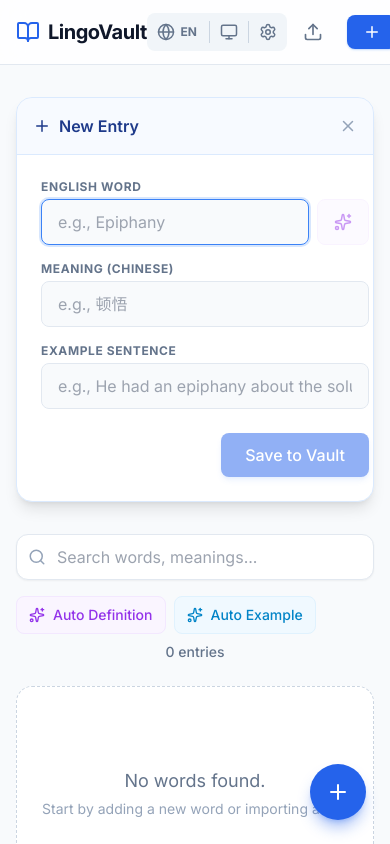
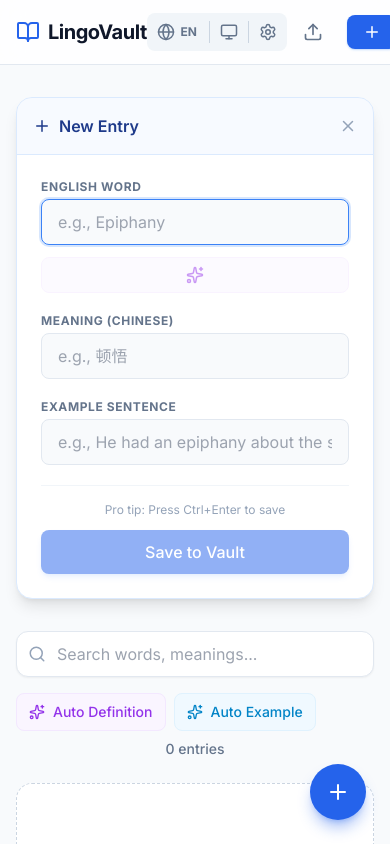
Before and after one commit to Kozmosa/LingoVault, a React (Vite) app: page / in a window 390 px wide. Shown: the top 844 px of the page. Built offline with nearby package versions, Linux system fonts and the light colour scheme.

Commit message:
feat: update App component layout and styles for better responsiveness; add safe area variables in CSS

```diff
--- a/App.tsx
+++ b/App.tsx
@@ -386,10 +386,10 @@
               </h2>
               <button onClick={() => setIsAdding(false)} className="text-slate-400 hover:text-slate-600 dark:hover:text-slate-300"><X size={18} /></button>
             </div>
-            <div className="p-6 grid gap-4 sm:grid-cols-2">
-              <div className="sm:col-span-2 relative">
+            <div className="p-6 grid gap-5 md:grid-cols-2">
+              <div className="md:col-span-2 relative">
                 <label className="block text-xs font-bold text-slate-500 dark:text-slate-400 uppercase tracking-wider mb-1">{t('englishLabel')}</label>
-                <div className="flex gap-2">
+                <div className="flex flex-col gap-3 sm:flex-row sm:items-start sm:gap-2">
                     <input
                     ref={englishInputRef}
                     type="text"
@@ -401,7 +401,7 @@
                     <button
                         onClick={handleAiFill}
                         disabled={isLoadingAi || !newEnglish}
-                        className="px-4 py-2 bg-purple-50 dark:bg-purple-900/20 text-purple-600 dark:text-purple-300 border border-purple-100 dark:border-purple-900 rounded-lg hover:bg-purple-100 dark:hover:bg-purple-900/40 flex items-center gap-2 transition-colors disabled:opacity-50"
+                        className="w-full sm:w-auto px-4 py-2 bg-purple-50 dark:bg-purple-900/20 text-purple-600 dark:text-purple-300 border border-purple-100 dark:border-purple-900 rounded-lg hover:bg-purple-100 dark:hover:bg-purple-900/40 flex items-center justify-center gap-2 transition-colors disabled:opacity-50"
                         title="Auto-fill with AI"
                     >
                         {isLoadingAi ? <Loader2 size={18} className="animate-spin" /> : <Sparkles size={18} />}
@@ -421,7 +421,7 @@
                 />
               </div>
 
-              <div className="sm:col-span-2">
+              <div className="md:col-span-2">
                 <label className="block text-xs font-bold text-slate-500 dark:text-slate-400 uppercase tracking-wider mb-1">{t('exampleLabel')}</label>
                 <input
                   type="text"
@@ -432,12 +432,12 @@
                 />
               </div>
 
-              <div className="sm:col-span-2 flex justify-between items-center pt-2">
-                <span className="text-xs text-slate-400 dark:text-slate-500 hidden sm:inline">{t('proTip')}</span>
+              <div className="md:col-span-2 flex flex-col gap-3 md:flex-row md:items-center md:justify-between pt-4 border-t border-slate-100 dark:border-slate-800">
+                <span className="text-xs text-slate-400 dark:text-slate-500 text-center md:text-left">{t('proTip')}</span>
                 <button
                   onClick={handleAddWord}
                   disabled={!newEnglish}
-                  className="px-6 py-2.5 bg-brand-600 text-white font-medium rounded-lg hover:bg-brand-700 shadow-md shadow-brand-500/20 disabled:opacity-50 disabled:cursor-not-allowed transition-all ml-auto"
+                  className="w-full md:w-auto px-6 py-2.5 bg-brand-600 text-white font-medium rounded-lg hover:bg-brand-700 shadow-md shadow-brand-500/20 disabled:opacity-50 disabled:cursor-not-allowed transition-all md:ml-auto"
                 >
                   {t('saveBtn')}
                 </button>
--- a/index.css
+++ b/index.css
@@ -2,8 +2,44 @@
 @tailwind components;
 @tailwind utilities;
 
+/* 安全区域变量 */
+@layer base {
+  :root {
+    --safe-area-top: env(safe-area-inset-top, 0px);
+    --safe-area-bottom: env(safe-area-inset-bottom, 0px);
+    --safe-area-left: env(safe-area-inset-left, 0px);
+    --safe-area-right: env(safe-area-inset-right, 0px);
+  }
+
+  /* 应用顶部安全区域 */
+  body {
+    padding-top: var(--safe-area-top);
+  }
+}
+
 @layer utilities {
-	.modal-ease {
-		transition-timing-function: cubic-bezier(0.16, 1, 0.3, 1);
-	}
+  .modal-ease {
+    transition-timing-function: cubic-bezier(0.16, 1, 0.3, 1);
+  }
+
+  /* 安全区域工具类 */
+  .pt-safe {
+    padding-top: var(--safe-area-top);
+  }
+
+  .pb-safe {
+    padding-bottom: var(--safe-area-bottom);
+  }
+
+  .px-safe {
+    padding-left: var(--safe-area-left);
+    padding-right: var(--safe-area-right);
+  }
+
+  .p-safe {
+    padding-top: var(--safe-area-top);
+    padding-bottom: var(--safe-area-bottom);
+    padding-left: var(--safe-area-left);
+    padding-right: var(--safe-area-right);
+  }
 }
--- a/src-tauri/tauri.conf.json
+++ b/src-tauri/tauri.conf.json
@@ -1,7 +1,7 @@
 {
   "$schema": "../node_modules/@tauri-apps/cli/config.schema.json",
   "productName": "lingovault",
-  "version": "0.1.0",
+  "version": "0.1.1",
   "identifier": "com.kozmosa.lingovault",
   "build": {
     "frontendDist": "../dist",
```
Also changed, not shown: 4 other files (tests, documents, lock files or other folders).
